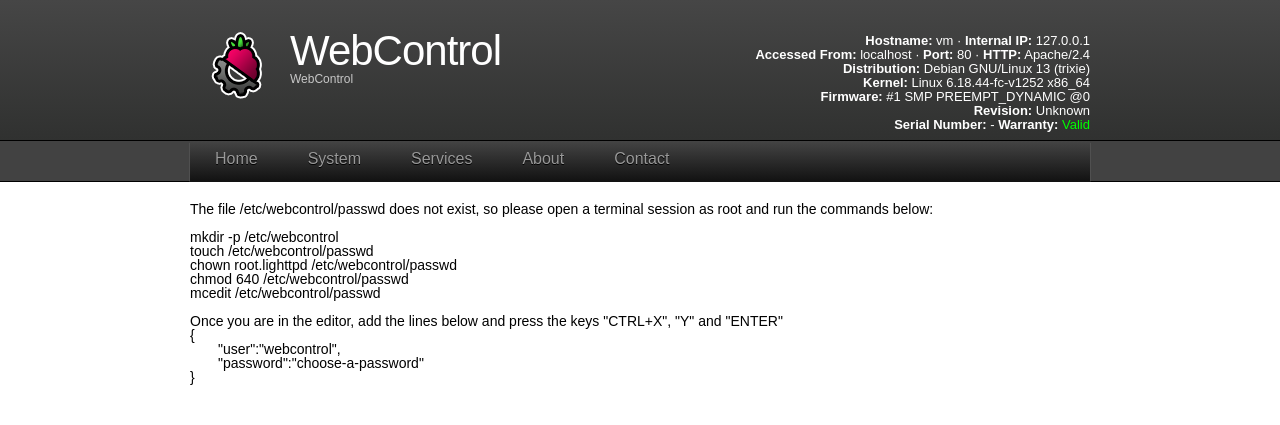
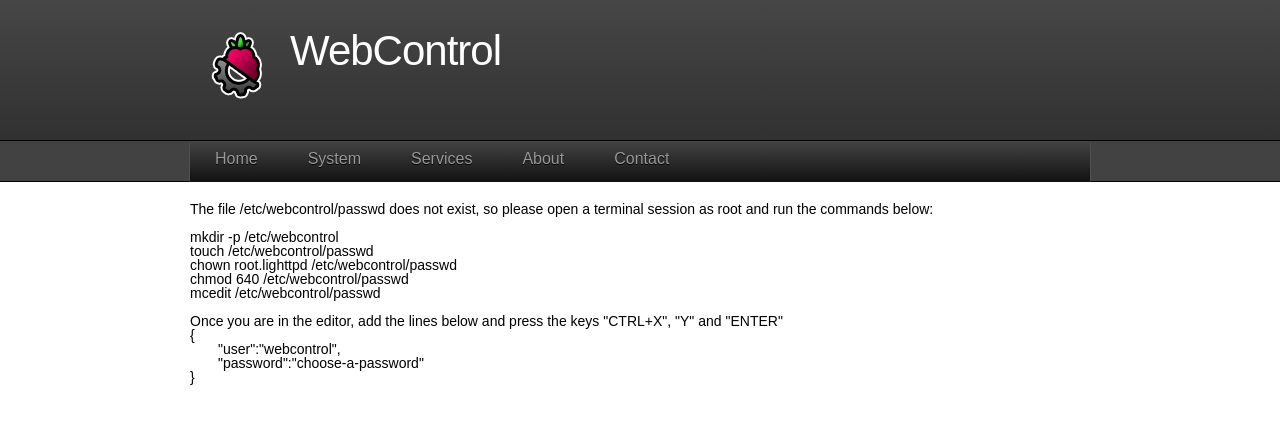
Before and after one commit to embetrix/webcontrol, a PHP site: page /app in a window 1280 px wide. Shown: the top 425 px of the page. Run offline with PHP 8.4, Linux system fonts and the light colour scheme; the visitor is signed in with stand-in values (Sample User, id 1).

Commit message:
fixup in header

```diff
--- a/app/_lib/includes/_header.php
+++ b/app/_lib/includes/_header.php
@@ -26,7 +26,6 @@ else
     <div class="topWrapper">
       <div style="float: left;">
         <h1><img src="_lib/images/smallLogo.png" style="float: left; margin-top: -15px;"> WebControl</h1>
-        <h2>WebControl</h2>
       </div>
 <?php
 if( $_Username == "")
@@ -79,33 +78,6 @@ else
         $warranty = '<span class="warranty_valid">Valid</span>';
     }
 ?>
-
-      <div style="text-align: right; padding-top: 4px; color: #FFFFFF; font-family: Arial; font-size: 13px; float: right; width:500px;line-height: 14px;">
-        <strong>Hostname:</strong> <?php echo gethostname(); ?> &middot;
-        <strong>Internal IP:</strong> <?php echo $_SERVER['SERVER_ADDR']; ?><br/>
-        <strong>Accessed From:</strong> <?php echo $_SERVER['SERVER_NAME']; ?> &middot;
-        <strong>Port:</strong> <?php echo $_SERVER['SERVER_PORT']; ?> &middot;
-        <strong>HTTP:</strong> <?php echo $_SERVER['SERVER_SOFTWARE']; ?><br/>
-<?php
-    echo "<strong>Distribution:</strong> ".$distroTypeRawEnd;
-?>
-<br/>
-<?php
-    echo "<strong>Kernel:</strong> ".$kernel;
-?>
-<br/>
-<?php
-    echo "<strong>Firmware:</strong> ".$firmware;
-?>
-<br/>
-<?php
-    echo "<strong>Revision:</strong> ".$revision;
-?>
-</br>
-<?php
-    echo "<strong>Serial Number:</strong> ".$serialnumber." - <strong>Warranty:</strong> ".$warranty;
-?>
-      </div>
 <?php
 }
 ?>
```
